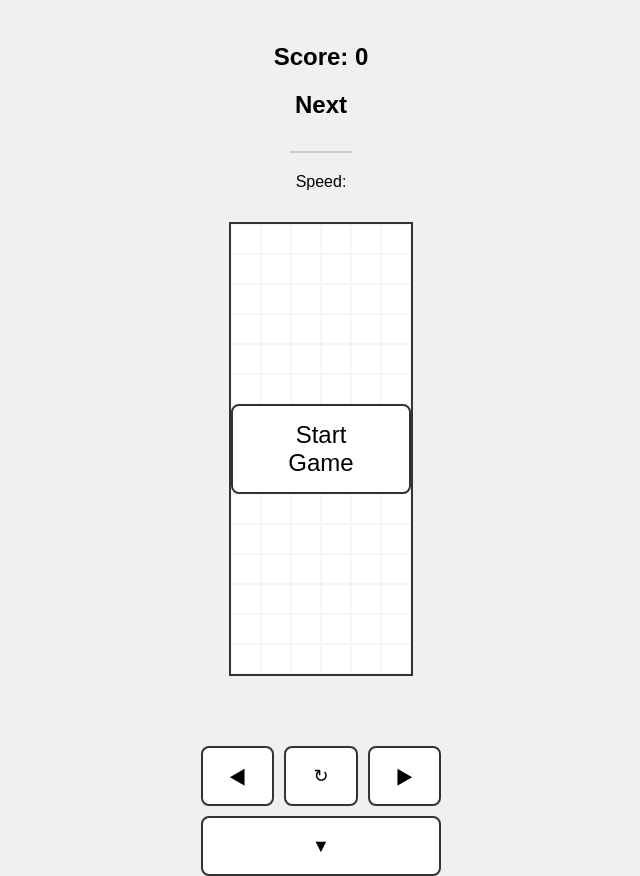
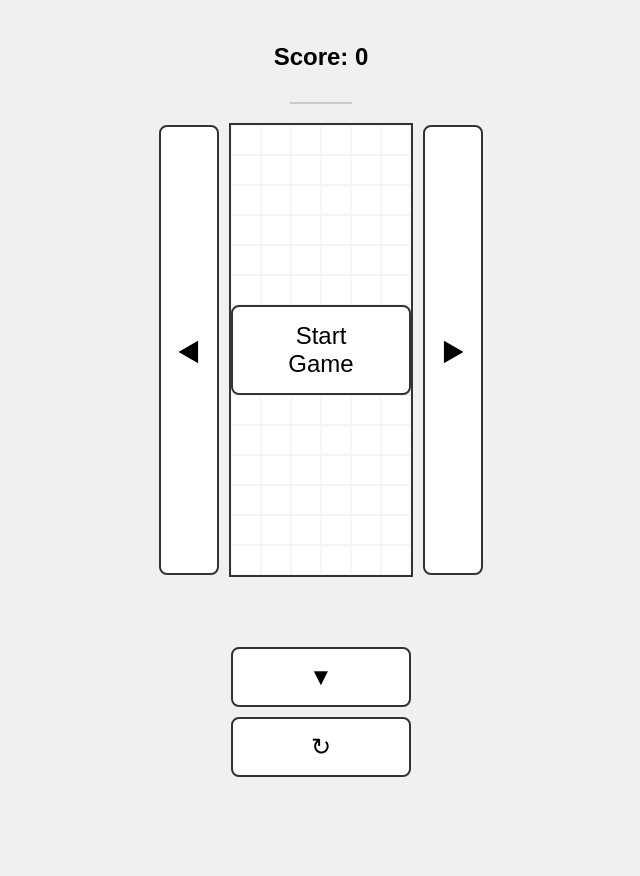
Before and after one commit to atsushi1975/make10, a plain HTML site: page index_sp.html in a window 1280 px wide. Shown: the whole page, without its empty margins (319-959 px from the left). After the commit the page ends 800 px from the top, so only its background shows below. Drawn offline with Linux system fonts and the light colour scheme.

Commit message:
feat: ゲームオーバー判定とモバイルUIの改善
ゲームプレイの改善とモバイル画面のUI調整を実施。

- ゲームオーバー判定を、ブロックが最上段に到達する前から正しく行われるように修正。
- ブロックの落下開始位置を画面最上段に変更。
- モバイル画面の操作ボタンのレイアウトを大幅に変更し、操作性を向上。
- ボタンサイズをゲーム画面の大きさに連動するように調整。
- タイトルや不要なラベルを非表示にし、画面を簡素化。

```diff
--- a/index_sp.html
+++ b/index_sp.html
@@ -12,10 +12,12 @@
         <div class="game-wrapper">
             <div class="info">
                 <h2>Score: <span id="score">0</span></h2>
-                <h2>Next</h2>
+                <h2 class="next-label">Next</h2>
                 <div id="next-block"></div>
-                <p>Speed: <span id="speed-display"></span></p>
+                <!-- <p>Speed: <span id="speed-display"></span></p> -->
             </div>
+            <div class="game-layout">
+                <button id="left-button">&#9664;</button>
                 <div id="game-board">
                     <div id="grid-container"></div>
                     <div id="falling-block-container"></div>
@@ -27,13 +29,13 @@
                         <button id="start-button">Start</button>
                     </div>
                 </div>
+                <button id="right-button">&#9654;</button>
+            </div>
         </div>
         <div id="message-container"></div>
-        <div id="controls">
-            <button id="left-button">&#9664;</button>
+        <div id="bottom-controls">
+            <button id="down-button">&#9660;</button>
             <button id="rotate-button">&#8635;</button>
-            <button id="right-button">&#9654;</button>
-            <button id="down-button">&#9660;</button>
         </div>
     </main>
     <script src="script.js"></script>
--- a/script.js
+++ b/script.js
@@ -180,7 +180,7 @@ function createBlock() {
 
     const blocks = Math.random() < 0.5 ? [num1, num2] : [num2, num1];
 
-    return { x: 2, y: -1, blocks, rotationState: 0 };
+    return { x: 2, y: 0, blocks, rotationState: 0 };
 }
 
 function rotateBlock() {
@@ -441,8 +441,8 @@ async function animateGravity(movements) {
 }
 
 function checkGameOver() {
-    for (let x = 0; x < BOARD_WIDTH; x++) {
-        if (board[0][x] !== 0) return true;
+    if (board[1][2] !== 0 || board[1][3] !== 0) {
+        return true;
     }
     return false;
 }
--- a/style.css
+++ b/style.css
@@ -121,37 +121,64 @@ body {
     text-shadow: 1px 1px 2px rgba(0,0,0,0.1);
 }
 
-#controls {
-    display: grid;
-    grid-template-columns: repeat(3, 1fr);
-    grid-template-rows: repeat(2, 1fr);
-    gap: 10px;
-    width: 240px;
+h1,
+.next-label {
+    display: none;
 }
 
-#controls button {
+.game-layout {
+    display: flex;
+    align-items: center;
+    gap: 10px;
+}
+
+#bottom-controls {
+    display: flex;
+    flex-direction: column;
+    align-items: center;
+    gap: 10px;
+}
+
+.game-layout > button {
     padding: 15px;
-    font-size: 18px;
+    font-size: 24px;
     cursor: pointer;
     border: 2px solid #333;
     background-color: #fff;
     border-radius: 8px;
-    user-select: none; /* Prevent text selection on double tap */
+    user-select: none;
+    width: 60px;
+    height: calc(15 * var(--block-size));
+    display: flex;
+    justify-content: center;
+    align-items: center;
 }
 
-#controls button:active {
+#bottom-controls button {
+    padding: 15px;
+    font-size: 24px;
+    cursor: pointer;
+    border: 2px solid #333;
+    background-color: #fff;
+    border-radius: 8px;
+    user-select: none;
+    width: calc(6 * var(--block-size));
+    height: 60px;
+    display: flex;
+    justify-content: center;
+    align-items: center;
+}
+
+.game-layout button:active,
+#bottom-controls button:active {
     background-color: #f0f0f0;
 }
 
-#controls #left-button { grid-column: 1 / 2; grid-row: 1 / 2; }
-#controls #rotate-button { grid-column: 2 / 3; grid-row: 1 / 2; }
-#controls #right-button { grid-column: 3 / 4; grid-row: 1 / 2; }
-#controls #down-button { grid-column: 1 / 4; grid-row: 2 / 3; }
 
 /* Responsive styles for mobile */
 @media (max-width: 768px) {
     :root {
-        --block-size: calc(min(8vw, 30px));
+        --block-size: 30px;
     }
 
     body {
@@ -165,7 +192,7 @@ body {
 
     .game-wrapper {
         align-items: center;
-        gap: 15px;
+        gap: 5px;
     }
 
     h1 {
@@ -175,8 +202,4 @@ body {
     .info h2 {
         font-size: 18px;
     }
-
-    #controls {
-        margin-top: 10px;
-    }
 }
```
Lines whose indentation alone changed are shown as unchanged.
